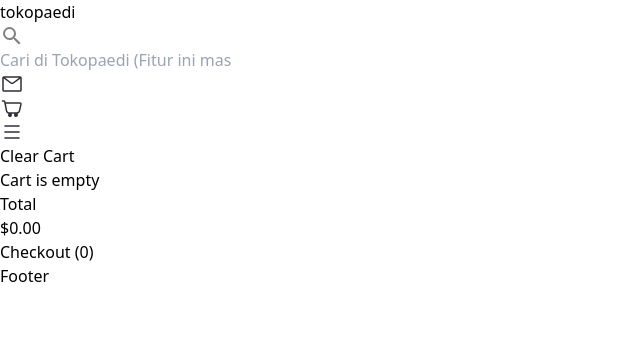
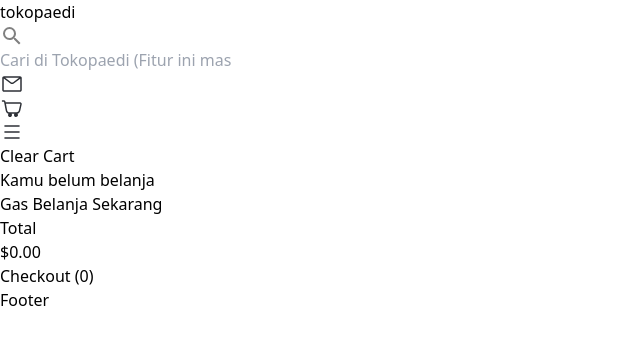
Before and after one commit to zeinirfansyah/tokopaedi, a React (Vite) app: page /cart in a window 1280 px wide. Shown: the top 344 px of the page, without its empty margins (0-640 px from the left). Built offline with nearby package versions, Linux system fonts and the light colour scheme.

Commit message:
refactor [Cart]: fix empty cart rendering

```diff
--- a/src/pages/Cart.jsx
+++ b/src/pages/Cart.jsx
@@ -6,6 +6,7 @@
 import { Button } from "../components/ui/Button";
 import Icon from "@mdi/react";
 import { mdiTrashCanOutline } from "@mdi/js";
+import BelumBelanja from "./BelumBelanja";
 
 export const Cart = () => {
   const store = useStore();
@@ -31,7 +32,7 @@
             <div className="border rounded-xl px-4 h-[60vh] overflow-y-auto">
               {store.cart.length === 0 ? (
                 <div className="flex h-full items-center justify-center">
-                  <p className="text-center">Cart is empty</p>
+                  <BelumBelanja />
                 </div>
               ) : (
                 <div className="flex flex-col gap-2">
```
